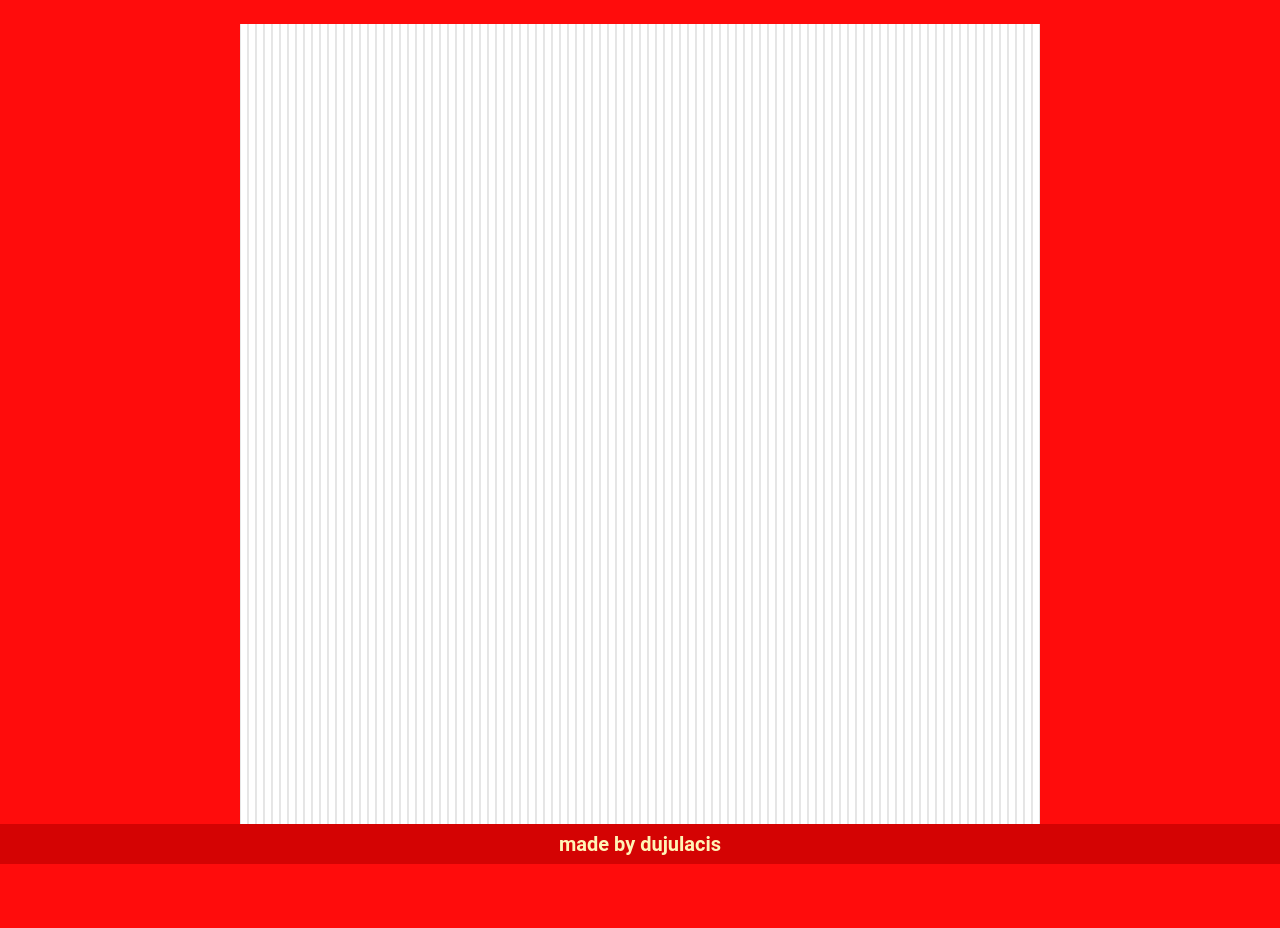
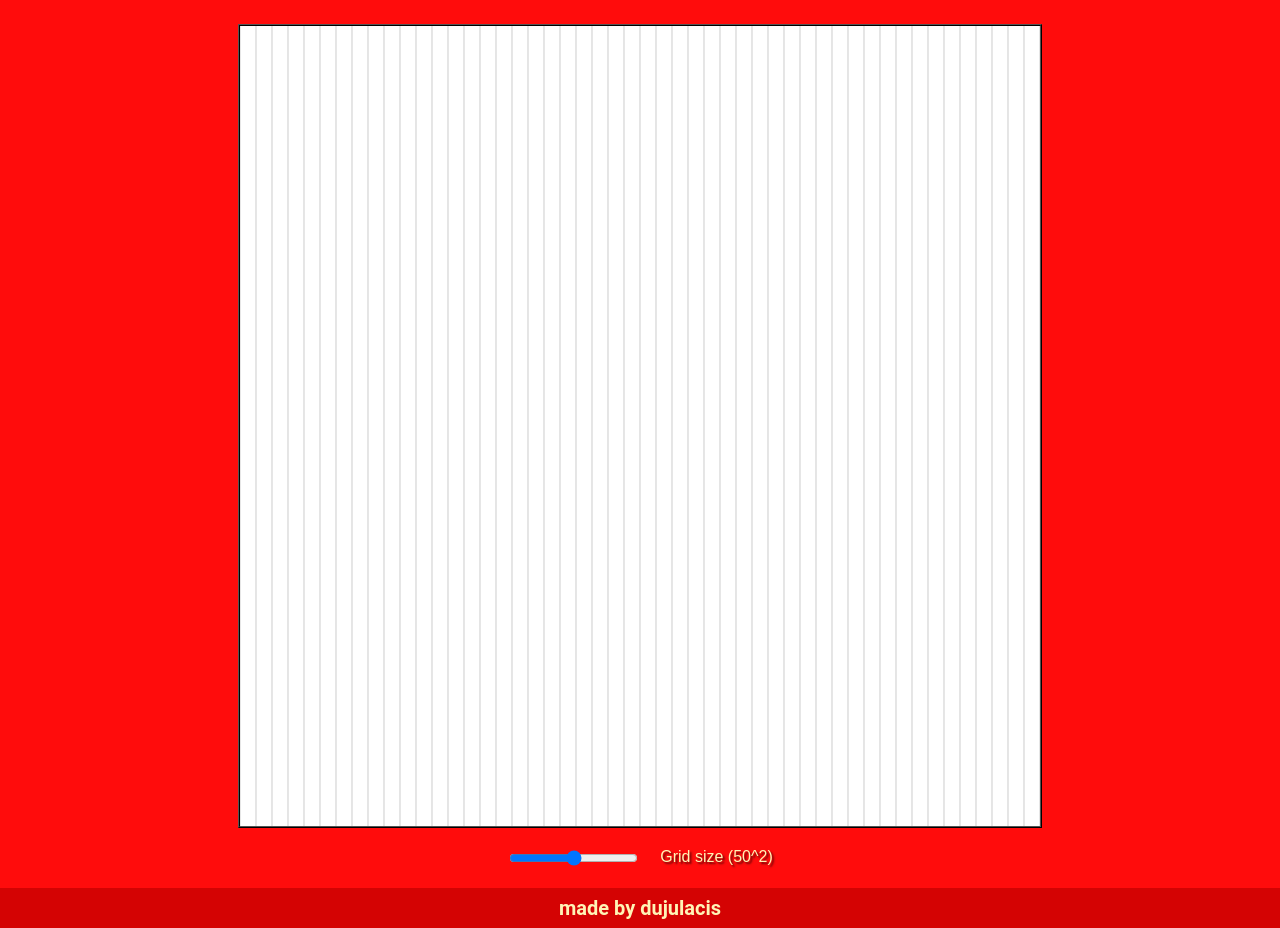
Before and after one commit to Dujulacis/odin-etch-a-sketch, a plain HTML site: page index.html in a window 1280 px wide. Shown: the part 126-1054 px from the top of the page. Before the commit the page ends 990 px from the top, so only its background shows below. Drawn offline with Linux system fonts and the light colour scheme.

Commit message:
Create functional drawing, modifiable grid size
The grid can be drawn on with a progressive darkening effect; it is possible to modify the grid size and see update in real time.

```diff
--- a/index.html
+++ b/index.html
@@ -18,12 +18,14 @@
     <div class="content">
         <div class="container">
         </div>
+        <div class="inputSize">
+            <input type="range" id="gridSize" name="Size" min="1" max="100" />
+            <label id="sizeLabel" for="gridSize">Grid size</label>
+        </div>
     </div>
 
     <div class="footer">
         <h1>made by dujulacis</h1>
     </div>
-
-
 </body>
 </html>
--- a/script.js
+++ b/script.js
@@ -1,9 +1,12 @@
 
 const colorSpaceContainer = document.querySelector(".container")
+const labelElement = document.querySelector("#sizeLabel")
 
 
 function createDivs(n){
-    var size = 800/n + "px"
+    colorSpaceContainer.innerHTML = ''
+    labelElement.textContent = (`Grid size (${n}^2)`)
+    let size = 800/n + "px"
     for (let i=0; i<n*n; i++){
         const colorSpaceDiv = document.createElement("div")
         colorSpaceDiv.className = "colorSpace"
@@ -11,6 +14,33 @@ function createDivs(n){
         colorSpaceDiv.style.width = size;
         colorSpaceContainer.appendChild(colorSpaceDiv)
     }
+
 }
 
-createDivs(100)
+createDivs(50)
+
+let gridSize = document.getElementById("gridSize")
+gridSize.addEventListener("input", () => {
+    createDivs(gridSize.value);
+
+});
+
+let isDrawing = false
+
+document.addEventListener("mousedown", () => isDrawing = true);
+document.addEventListener("mouseup", () => isDrawing = false);
+
+colorSpaceContainer.addEventListener("mouseover", (div) => {
+    if (isDrawing && div.target.classList.contains("colorSpace")) {
+        div.target.style.backgroundColor = "black";
+        div.target.style.opacity -= '-0.1';
+    }
+});
+
+colorSpaceContainer.addEventListener("click", (div) => {
+    if (div.target.classList.contains("colorSpace")) {
+        div.target.style.backgroundColor = "black";
+        div.target.style.opacity -= '-0.1';
+
+    }
+});
--- a/style.css
+++ b/style.css
@@ -37,7 +37,21 @@ body{
 
 .content{
     display: flex;
+    flex-direction: column;
     flex: 1;
+}
+
+.inputSize{
+    display: flex;
+    margin: auto;
+    margin-top: 20px;
+}
+
+.inputSize label{
+    font-family: "Futura Bold", sans-serif;
+    color: rgb(255, 244, 182);
+    text-shadow: 2px 2px 2px rgba(0,0,0,0.6);
+    padding-left: 20px;
 }
 
 .container{
@@ -47,13 +61,15 @@ body{
     width: 800px;
     height: 800px;
     background: white;
+    border-style: ridge;
+    border-color: black;
+    border-width: 2px;
 }
 
 .colorSpace{
     margin: auto;
     background-color: white;
     box-shadow:0px 0px 0px 0.1px black inset;
-
 }
 
 .footer {
@@ -64,6 +80,7 @@ body{
   display: flex;
   align-items: center;
   justify-content: center;
+  margin-top: 20px;
 }
 
 .footer h1{
```
